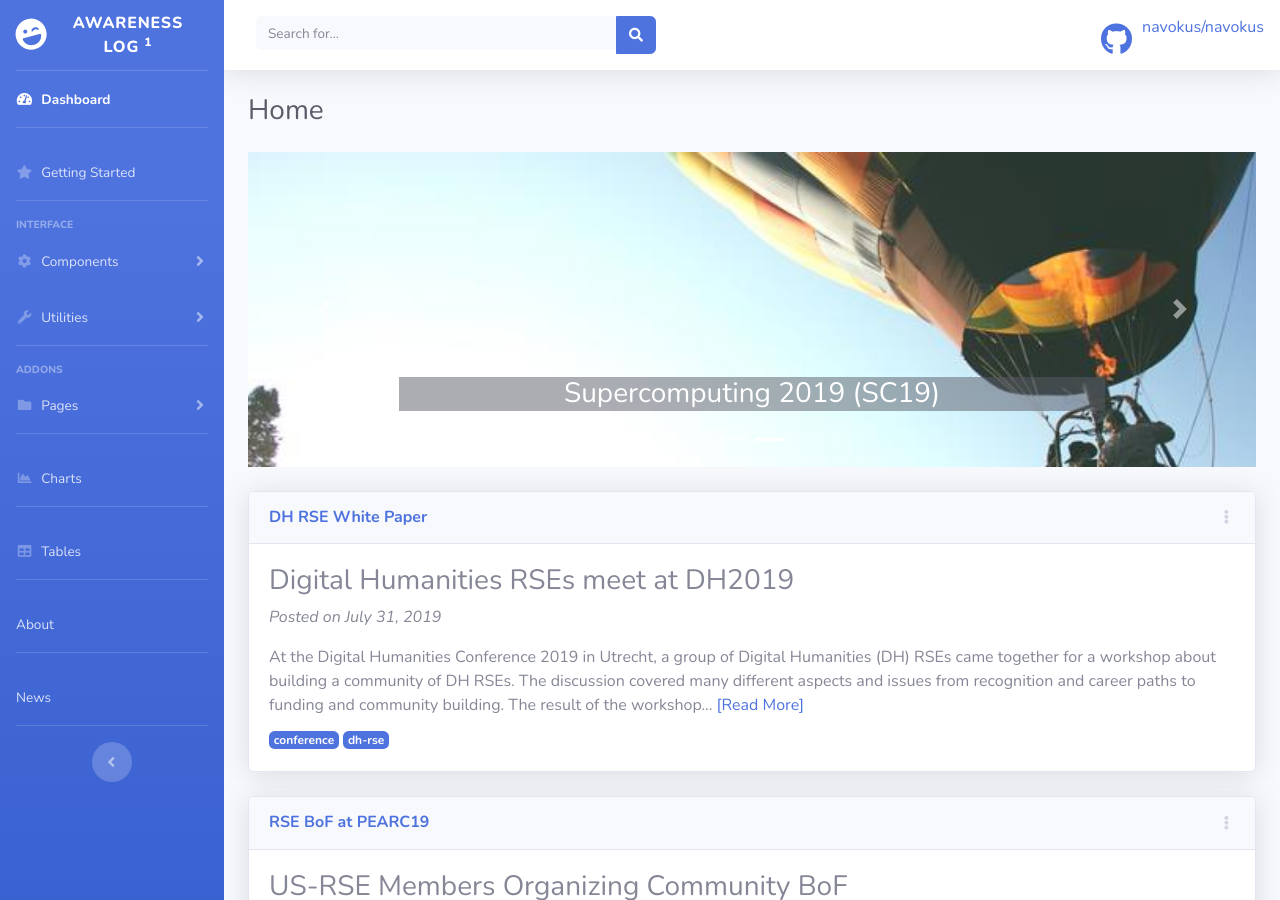
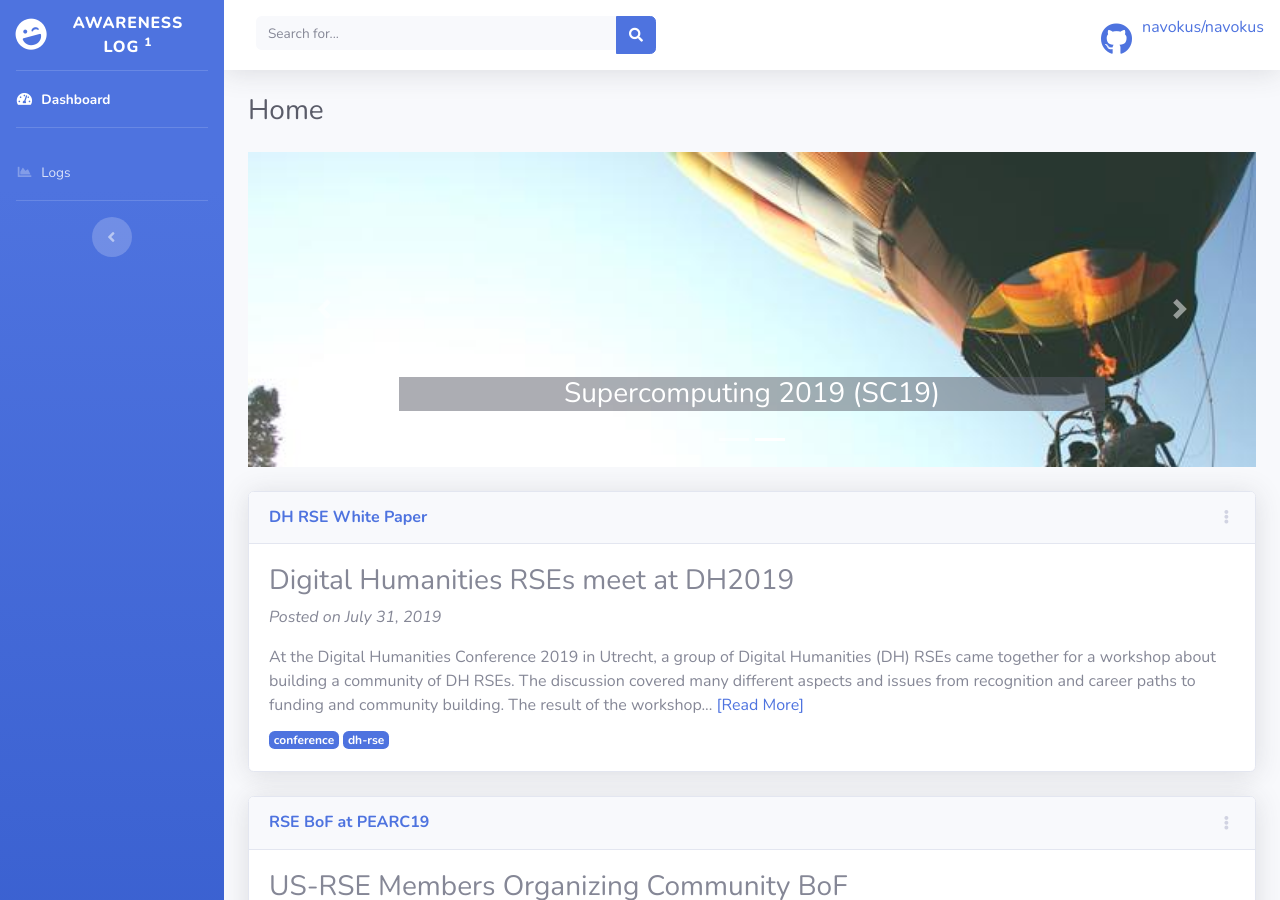
Before and after one commit to navokus/navokus.github.io, a Jekyll site: the page built from index.html, in a window 1280 px wide and 900 px high. Built offline with Jekyll 4.4.1, drawn with Linux system fonts in a browser that asks for light colours; nearby versions of some CDN libraries; the list of posts is cut into pages by our own code; some of the changed lines change nothing that is shown.

Commit message:
Update toc.yml

```diff
--- a/_data/toc.yml
+++ b/_data/toc.yml
@@ -1,55 +1,6 @@
 - title: Dashboard
   icon: fa-tachometer-alt
   url: /
-- title: Getting Started
-  icon: fa-star
-  url: docs/getting-started/
-- title: Interface
-  links:
-    - title: Components
-      icon: fa-cog
-      children:
-        - title: Buttons
-          subtitle: "Custom Components:"
-          url: "docs/interface/buttons/"
-        - title: Cards
-          url: "docs/interface/cards/"
-    - title: "Utilities"
-      icon: fa-wrench
-      children:
-        - title: Color
-          subtitle: "Custom Utilities:"
-          url: "docs/utilities/colors"
-        - title: Borders
-          url: "docs/utilities/borders"
-        - title: Animations
-          url: "docs/utilities/animations"
-        - title: Other
-          url: "docs/utilities/other"
-- title: "Addons"
-  links:
-    - title: Pages
-      icon: fa-folder
-      children:
-        - title: Login
-          subtitle: "Login Screens:"
-          url: docs/addons/login
-        - title: Register
-          url: docs/addons/register
-        - title: Forgot Password
-          url: docs/addons/forgot-password
-        - title: 404 Page
-          subtitle: "Other Pages:"
-          url: docs/addons/404
-        - title: Blank Page
-          url: docs/addons/blank
-- title: Charts
+- title: Logs
   icon: fa-chart-area
-  url: docs/charts/
-- title: Tables
-  icon: fa-table
-  url: docs/tables/
-- title: "About"
-  url: "about"
-- title: "News"
-  url: "news"
+  url: diary/log/
```
